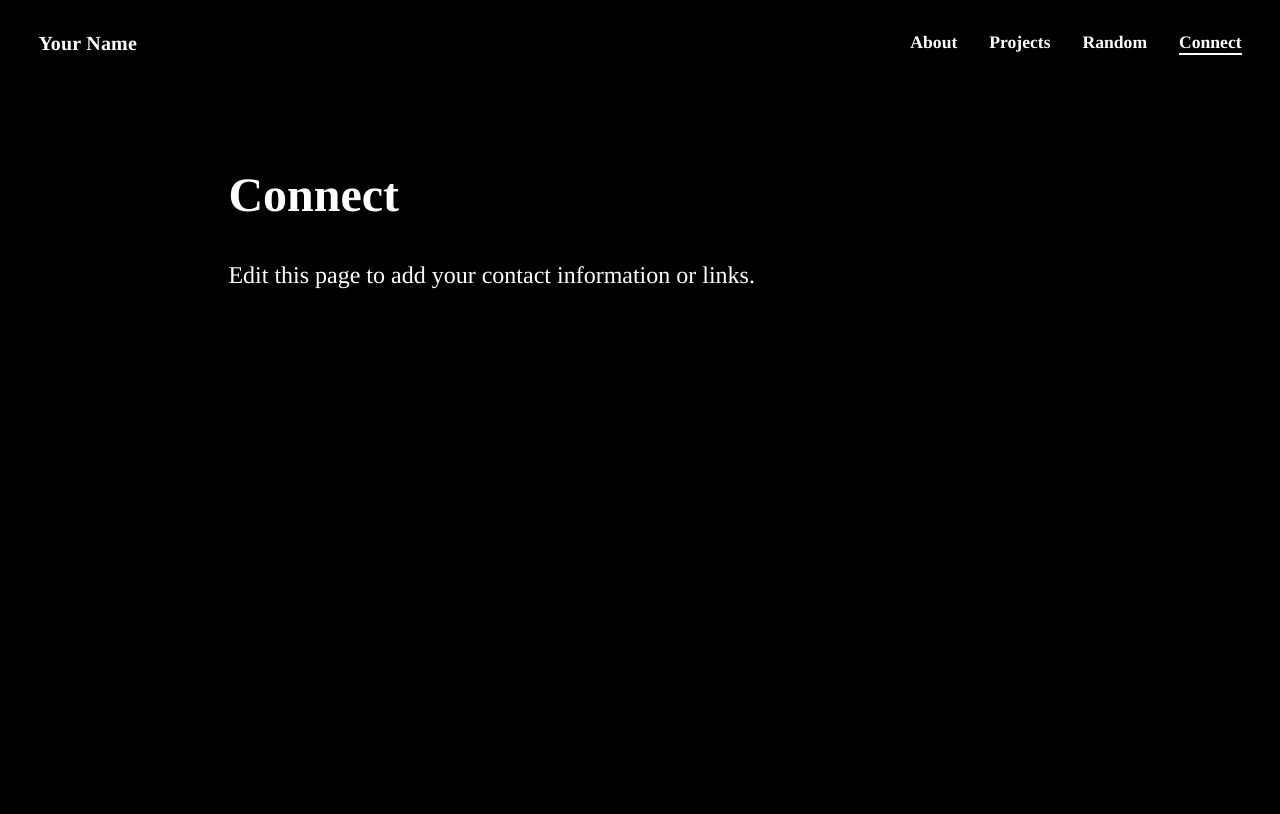
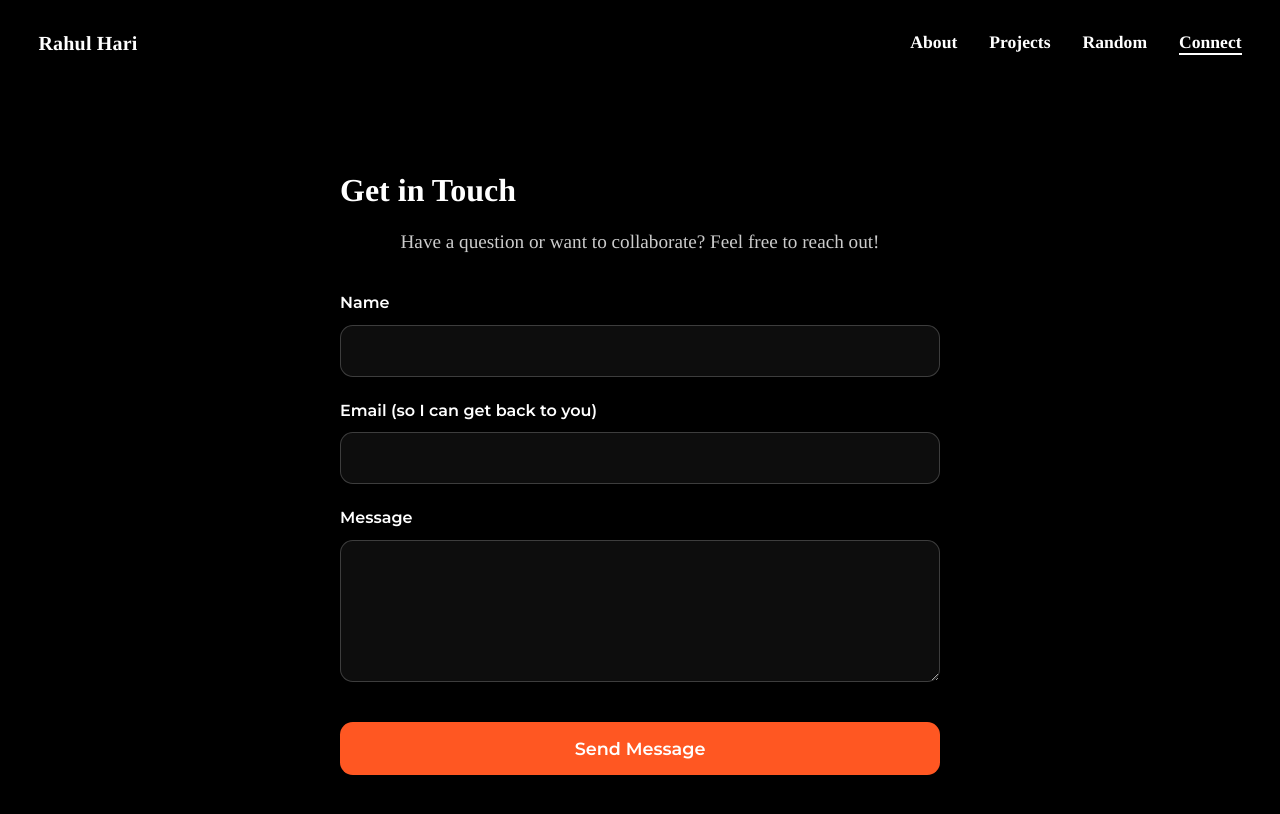
Before and after one commit to rahulharikumarr/rahulharikumarr.github.io, a React (Vite) app: page /connect in a window 1280 px wide. Shown: the top 814 px of the page. Built offline with nearby package versions, Linux system fonts and the light colour scheme.

Commit message:
Add React portfolio with contact form and blog

```diff
--- a/package.json
+++ b/package.json
@@ -8,6 +8,7 @@
     "preview": "vite preview"
   },
   "dependencies": {
+    "@emailjs/browser": "^4.4.1",
     "react": "^18.2.0",
     "react-dom": "^18.2.0",
     "react-router-dom": "^6.22.3"
--- a/src/App.css
+++ b/src/App.css
@@ -752,3 +752,110 @@ body, html, #root, .app-root {
   line-height: 1.7;
   margin-bottom: 1.2rem;
 }
+
+.connect-container {
+  max-width: 600px;
+  margin: 0 auto;
+  padding: 2rem 0;
+}
+
+.connect-intro {
+  font-size: 1.2rem;
+  color: #ccc;
+  margin-bottom: 2.5rem;
+  text-align: center;
+}
+
+.contact-form {
+  display: flex;
+  flex-direction: column;
+  gap: 1.5rem;
+}
+
+.form-group {
+  display: flex;
+  flex-direction: column;
+  gap: 0.5rem;
+}
+
+.form-group label {
+  font-family: 'Montserrat', sans-serif;
+  font-size: 1rem;
+  font-weight: 600;
+  color: #fff;
+  margin-bottom: 0.3rem;
+}
+
+.form-input,
+.form-textarea {
+  padding: 1rem 1.2rem;
+  border: 1px solid rgba(255,255,255,0.2);
+  border-radius: 0.8rem;
+  background: rgba(255,255,255,0.05);
+  color: #fff;
+  font-family: 'Tinos', serif;
+  font-size: 1rem;
+  transition: border 0.2s, background 0.2s;
+  resize: vertical;
+}
+
+.form-input:focus,
+.form-textarea:focus {
+  outline: none;
+  border: 1px solid #fff;
+  background: rgba(255,255,255,0.08);
+}
+
+.form-input::placeholder,
+.form-textarea::placeholder {
+  color: #999;
+}
+
+.submit-btn {
+  padding: 1rem 2rem;
+  background: #FF5722;
+  color: #fff;
+  border: none;
+  border-radius: 0.8rem;
+  font-family: 'Montserrat', sans-serif;
+  font-size: 1.1rem;
+  font-weight: 600;
+  cursor: pointer;
+  transition: background 0.2s, transform 0.2s;
+  margin-top: 1rem;
+}
+
+.submit-btn:hover:not(:disabled) {
+  background: #e64a19;
+  transform: translateY(-2px);
+}
+
+.submit-btn:disabled {
+  background: #666;
+  cursor: not-allowed;
+  transform: none;
+}
+
+.success-message {
+  padding: 1rem 1.5rem;
+  background: rgba(76, 175, 80, 0.1);
+  border: 1px solid rgba(76, 175, 80, 0.3);
+  border-radius: 0.8rem;
+  color: #4caf50;
+  font-family: 'Montserrat', sans-serif;
+  font-weight: 500;
+  text-align: center;
+  margin-top: 1rem;
+}
+
+.error-message {
+  padding: 1rem 1.5rem;
+  background: rgba(244, 67, 54, 0.1);
+  border: 1px solid rgba(244, 67, 54, 0.3);
+  border-radius: 0.8rem;
+  color: #f44336;
+  font-family: 'Montserrat', sans-serif;
+  font-weight: 500;
+  text-align: center;
+  margin-top: 1rem;
+}
--- a/src/App.jsx
+++ b/src/App.jsx
@@ -15,7 +15,7 @@ const navItems = [
 function Navbar() {
   return (
     <nav className="navbar">
-      <div className="navbar__brand">Your Name</div>
+      <div className="navbar__brand">Rahul Hari</div>
       <div className="navbar__links">
         {navItems.map((item) => (
           <NavLink
--- a/src/pages/Connect.jsx
+++ b/src/pages/Connect.jsx
@@ -1,8 +1,118 @@
+import { useState } from 'react';
+import emailjs from '@emailjs/browser';
+
 export default function Connect() {
+  const [formData, setFormData] = useState({
+    name: '',
+    email: '',
+    message: ''
+  });
+  const [isSubmitting, setIsSubmitting] = useState(false);
+  const [submitStatus, setSubmitStatus] = useState(null);
+
+  const handleChange = (e) => {
+    setFormData({
+      ...formData,
+      [e.target.name]: e.target.value
+    });
+  };
+
+  const handleSubmit = async (e) => {
+    e.preventDefault();
+    setIsSubmitting(true);
+    setSubmitStatus(null);
+
+    try {
+      // Initialize EmailJS with your public key
+      emailjs.init('ag4jdu6YRAVFCWxDX');
+
+      const result = await emailjs.send(
+        'service_jim67at', // service ID (okay to be public in this case since it is an identifier/free service )
+        'template_s15wd2a', // template ID
+        {
+          name: formData.name,
+          email: formData.email,
+          message: formData.message,
+        }
+      );
+
+      setIsSubmitting(false);
+      setSubmitStatus('success');
+      setFormData({ name: '', email: '', message: '' });
+    } catch (error) {
+      console.error('Email send failed:', error);
+      setIsSubmitting(false);
+      setSubmitStatus('error');
+    }
+  };
+
   return (
-    <div className="placeholder">
-      <h1>Connect</h1>
-      <p>Edit this page to add your contact information or links.</p>
+    <div className="connect-container">
+      <h1>Get in Touch</h1>
+      <p className="connect-intro">
+        Have a question or want to collaborate? Feel free to reach out!
+      </p>
+
+      <form onSubmit={handleSubmit} className="contact-form">
+        <div className="form-group">
+          <label htmlFor="name">Name</label>
+          <input
+            type="text"
+            id="name"
+            name="name"
+            value={formData.name}
+            onChange={handleChange}
+            required
+            className="form-input"
+          />
+        </div>
+
+        <div className="form-group">
+          <label htmlFor="email">Email (so I can get back to you)</label>
+          <input
+            type="email"
+            id="email"
+            name="email"
+            value={formData.email}
+            onChange={handleChange}
+            required
+            className="form-input"
+          />
+        </div>
+
+        <div className="form-group">
+          <label htmlFor="message">Message</label>
+          <textarea
+            id="message"
+            name="message"
+            value={formData.message}
+            onChange={handleChange}
+            required
+            rows="6"
+            className="form-textarea"
+          />
+        </div>
+
+        <button
+          type="submit"
+          disabled={isSubmitting}
+          className="submit-btn"
+        >
+          {isSubmitting ? 'Sending...' : 'Send Message'}
+        </button>
+
+        {submitStatus === 'success' && (
+          <div className="success-message">
+            Thanks for your message! I'll get back to you soon.
+          </div>
+        )}
+
+        {submitStatus === 'error' && (
+          <div className="error-message">
+            Something went wrong. Please try again or email me directly.
+          </div>
+        )}
+      </form>
     </div>
   );
 }
```
Also changed, not shown: 1 other file (tests, documents, lock files or other folders).
